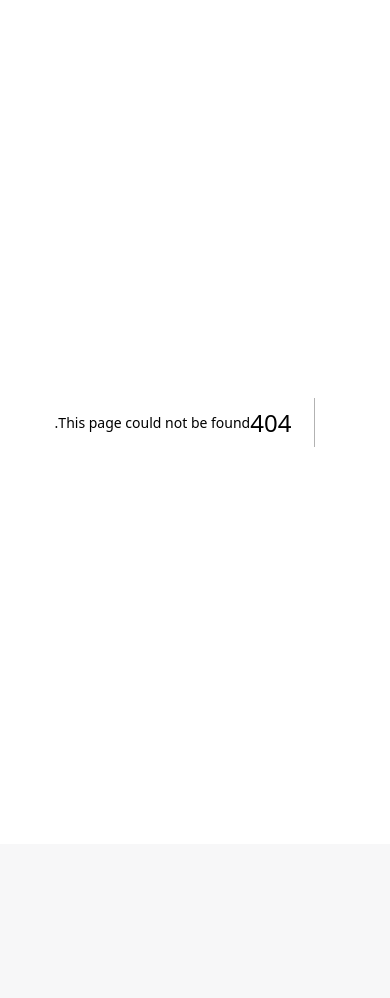
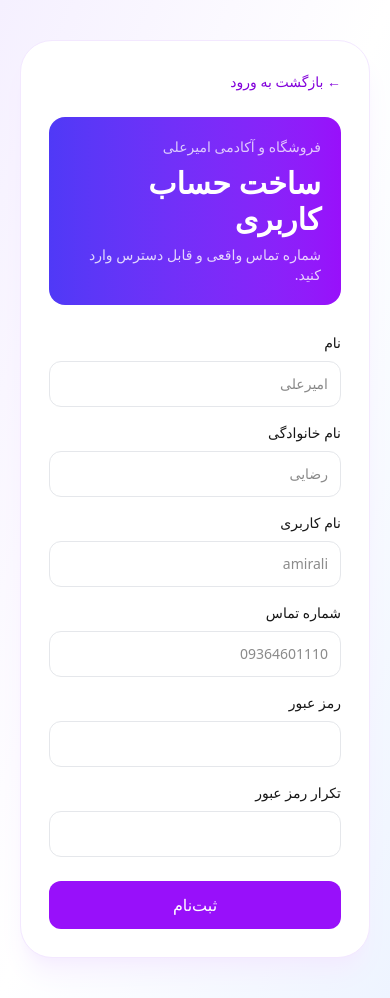
Before and after one commit to amiraliwq/amiralinasda, a Next.js app: page /register in a window 390 px wide. Before the commit this address had no page. Before the commit the page ends 844 px from the top, so only its background shows below. Built offline with nearby package versions, Linux system fonts and the light colour scheme.

Commit message:
feat: add Persian phone registration

```diff
--- /dev/null
+++ b/app/register/page.tsx
@@ -0,0 +1,122 @@
+"use client";
+
+import { FormEvent, useState } from "react";
+import { useRouter, useSearchParams } from "next/navigation";
+import Link from "next/link";
+import { createClient } from "../../lib/supabase/client";
+
+function normalizePhone(value: string) {
+  const digits = value
+    .replace(/[۰-۹]/g, (d) => String("۰۱۲۳۴۵۶۷۸۹".indexOf(d)))
+    .replace(/[٠-٩]/g, (d) => String("٠١٢٣٤٥٦٧٨٩".indexOf(d)))
+    .replace(/[^0-9+]/g, "");
+  if (digits.startsWith("09")) return "+98" + digits.slice(1);
+  if (digits.startsWith("98")) return "+" + digits;
+  return digits;
+}
+
+function persianSignupError(message: string) {
+  const m = message.toLowerCase();
+  if (m.includes("already registered") || m.includes("already exists") || m.includes("duplicate")) {
+    return "این شماره قبلاً ثبت شده است. لطفاً یک شماره قابل دسترس وارد کنید.";
+  }
+  if (m.includes("phone logins are disabled")) return "ثبت‌نام با شماره تماس در Supabase فعال نشده است.";
+  if (m.includes("password")) return "رمز عبور باید حداقل ۶ کاراکتر باشد.";
+  if (m.includes("too many requests")) return "تعداد درخواست‌ها زیاد شده است. چند دقیقه بعد دوباره تلاش کنید.";
+  return "ثبت‌نام انجام نشد. اطلاعات واردشده را بررسی کنید.";
+}
+
+export default function RegisterPage() {
+  const [form, setForm] = useState({ firstName: "", lastName: "", username: "", phone: "", password: "", confirm: "" });
+  const [error, setError] = useState("");
+  const [success, setSuccess] = useState("");
+  const [busy, setBusy] = useState(false);
+  const router = useRouter();
+  const searchParams = useSearchParams();
+  const next = searchParams.get("next") || "/";
+
+  async function submit(e: FormEvent) {
+    e.preventDefault();
+    setError("");
+    setSuccess("");
+    const phone = normalizePhone(form.phone);
+
+    if (!form.firstName.trim() || !form.lastName.trim() || !form.username.trim()) {
+      setError("نام، نام خانوادگی و نام کاربری را کامل کنید.");
+      return;
+    }
+    if (!/^\+989\d{9}$/.test(phone)) {
+      setError("لطفاً یک شماره تماس قابل دسترس و معتبر وارد کنید؛ نمونه: 09364601110");
+      return;
+    }
+    if (form.password.length < 6) {
+      setError("رمز عبور باید حداقل ۶ کاراکتر باشد.");
+      return;
+    }
+    if (form.password !== form.confirm) {
+      setError("تکرار رمز عبور با رمز عبور یکسان نیست.");
+      return;
+    }
+
+    setBusy(true);
+    const { data, error } = await createClient().auth.signUp({
+      phone,
+      password: form.password,
+      options: {
+        data: {
+          first_name: form.firstName.trim(),
+          last_name: form.lastName.trim(),
+          full_name: `${form.firstName.trim()} ${form.lastName.trim()}`,
+          username: form.username.trim(),
+        },
+      },
+    });
+
+    if (error) {
+      setError(persianSignupError(error.message));
+    } else if (data.session) {
+      router.push(next);
+    } else {
+      setSuccess(`ثبت‌نام با موفقیت ایجاد شد. زمان ثبت‌نام: ${new Intl.DateTimeFormat("fa-IR", { dateStyle: "short", timeStyle: "short" }).format(new Date())}. اگر تأیید شماره فعال باشد، کد تأیید برای شما ارسال می‌شود.`);
+    }
+    setBusy(false);
+  }
+
+  const field = (key: keyof typeof form, label: string, placeholder = "") => (
+    <label className="block text-sm font-medium">
+      {label}
+      <input required value={form[key]} onChange={(e) => setForm({ ...form, [key]: e.target.value })}
+        placeholder={placeholder}
+        className="mt-2 w-full rounded-xl border border-gray-200 p-3 outline-none focus:border-purple-500 focus:ring-2 focus:ring-purple-100" />
+    </label>
+  );
+
+  return (
+    <main dir="rtl" className="min-h-screen bg-gradient-to-br from-[#f5f0ff] via-white to-[#eef4ff] p-5 py-10">
+      <div className="mx-auto w-full max-w-2xl rounded-[2rem] border border-purple-100 bg-white p-7 shadow-xl shadow-purple-100/60">
+        <Link href={`/login?next=${encodeURIComponent(next)}`} className="text-sm font-medium text-purple-700">← بازگشت به ورود</Link>
+        <div className="mt-6 rounded-2xl bg-gradient-to-l from-purple-600 to-indigo-600 p-5 text-white">
+          <div className="text-sm text-white/75">فروشگاه و آکادمی امیرعلی</div>
+          <h1 className="mt-2 text-3xl font-black">ساخت حساب کاربری</h1>
+          <p className="mt-2 text-sm text-white/80">شماره تماس واقعی و قابل دسترس وارد کنید.</p>
+        </div>
+
+        <div className="mt-7 grid gap-4 sm:grid-cols-2">
+          {field("firstName", "نام", "امیرعلی")}
+          {field("lastName", "نام خانوادگی", "رضایی")}
+          {field("username", "نام کاربری", "amirali")}
+          {field("phone", "شماره تماس", "09364601110")}
+          {field("password", "رمز عبور")}
+          {field("confirm", "تکرار رمز عبور")}
+        </div>
+
+        {error && <div className="mt-5 rounded-xl border border-red-100 bg-red-50 p-3 text-sm text-red-700">{error}</div>}
+        {success && <div className="mt-5 rounded-xl border border-green-100 bg-green-50 p-3 text-sm leading-7 text-green-700">{success}</div>}
+
+        <button onClick={submit as any} disabled={busy} className="mt-6 w-full rounded-xl bg-purple-600 p-3 font-bold text-white transition hover:bg-purple-700 disabled:opacity-50">
+          {busy ? "در حال ثبت‌نام..." : "ثبت‌نام"}
+        </button>
+      </div>
+    </main>
+  );
+}
```
